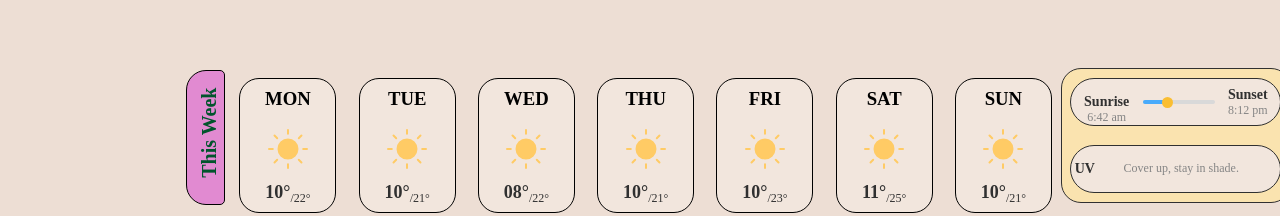
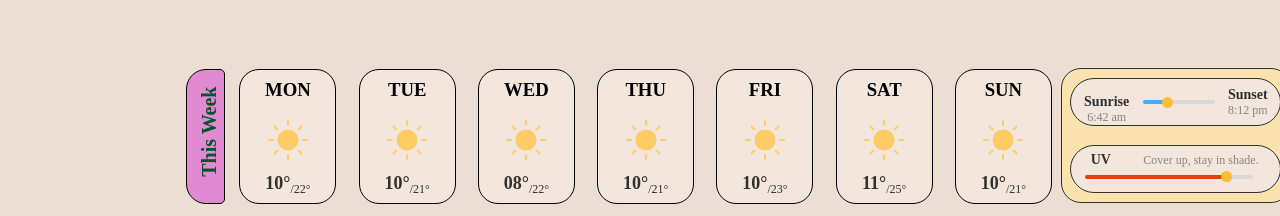
Before and after one commit to pistashioz/Nimbus, a Vue app in the folder Nimbus/: page /basicModeDashboard in a window 1280 px wide. Shown: the part 581-797 px from the top of the page. Built offline with nearby package versions, Linux system fonts and the light colour scheme; a web font is replaced by a local one.

Commit message:
finished most important stuff of basic mode

```diff
--- a/Nimbus/src/main.js
+++ b/Nimbus/src/main.js
@@ -12,10 +12,10 @@ import { library } from '@fortawesome/fontawesome-svg-core'
 import { FontAwesomeIcon } from '@fortawesome/vue-fontawesome'
 
 /* import specific icons */
-import { faArrowLeft, faArrowRight, faLocationDot} from '@fortawesome/free-solid-svg-icons'
+import { faArrowLeft, faArrowRight, faChevronLeft, faLocationDot} from '@fortawesome/free-solid-svg-icons'
 
 /* add icons to the library */
-library.add(faArrowLeft, faArrowRight, faLocationDot)
+library.add(faArrowLeft, faArrowRight, faLocationDot, faChevronLeft)
 
 const app = createApp(App).component('font-awesome-icon', FontAwesomeIcon)
 
--- a/Nimbus/src/views/BasicModeDashboardView.vue
+++ b/Nimbus/src/views/BasicModeDashboardView.vue
@@ -152,14 +152,14 @@
           </div>
         </span>
         <span id = 'uvLightContainer'>
-          <h3 id = 'uv'>UV</h3>
-          <p id = 'uvRec'>Cover up, stay in shade.</p>
+          <div id = 'uvHeader'>
+            <h3 id = 'uv'>UV</h3>
+            <p id = 'uvRec'>Cover up, stay in shade.</p>
+          </div>
           <div id = 'uvIllustration'>
-            <div id = 'uvLine'>
               <div id = 'uvBigLine'></div>
               <div id = 'uvSmallLine'></div>
-            </div>
-            <div id = 'uvCircle'></div>
+              <div id = 'uvCircle'></div>
           </div>
         </span>
       </div>
@@ -542,6 +542,7 @@
   left: 11.44em;
   bottom: 1em;
   justify-content: space-around;
+  align-items: center;
 }
 #thisWeekContainer{
   width: 2.3125rem;
@@ -715,7 +716,21 @@ line-height: normal;
   line-height: normal;
   margin: 0;
 }
+#uvLightContainer{
+  display: flex;
 
+}
+#uvHeader{
+  align-self:baseline;
+  width: 10.5rem;
+  height: 1rem;
+  padding-top: 0.4em;
+  flex-shrink: 0;
+  display: flex;
+  align-items: center;
+  justify-content: space-between;
+  padding-left: 1em;
+}
 
 #uvRec{
   color: var(--Textual-Elements-Stormcloud-Grey, #858585);
@@ -723,6 +738,7 @@ font-family: Asap;
 font-size: 0.75rem;
 font-style: normal;
 font-weight: 400;
+margin: 0;
 line-height: normal;
 }
 
@@ -733,5 +749,47 @@ line-height: normal;
   font-style: normal;
   font-weight: 900;
   line-height: normal;
+
+}
+
+#uvIllustration{
+  align-self: center;
+  width: 2em;
+  height:1em;
+  margin: auto;
+  display: flex;
+  align-items: center;
+  position: absolute;
+  top: 75%;
+  left: 10%;
+
+}
+#uvBigLine{
+  width: 10.5rem;
+  height: 0.25rem;
+  flex-shrink: 0;
+  border-radius: 0.625rem;
+  background: #D9D9D9;
+  z-index: 2;
+}
+#uvSmallLine{
+  width: 8.8125rem;
+  height: 0.25rem;
+  flex-shrink: 0;
+  z-index: 4;
+  border-radius: 0.625rem;
+  background: var(--secondary-color-palette-20-saturation-autumn-blaze-20-sat, #E64000);
+  position: absolute;
+  left: 0;
+}
+#uvCircle{
+  width: 0.6875rem;
+  height: 0.6875rem;
+  border-radius: 50%;
+  flex-shrink: 0;
+  background-color: #FABE32;
+  z-index: 5;
+  position: absolute;
+  left: 8.5em;
 }
 </style>
```
